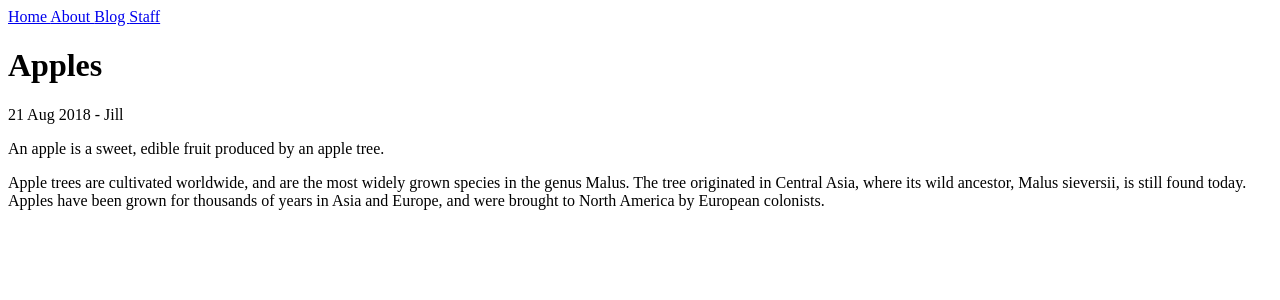
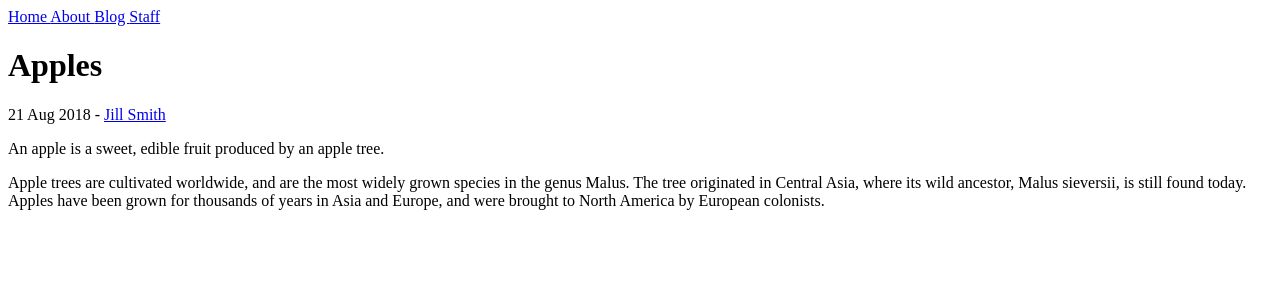
Before and after one commit to calvintan/calvintan.github.io, a Jekyll site: the page built from _posts/2018-08-21-apples.md, in a window 1280 px wide. Shown: the top 300 px of the page. Built offline with Jekyll 4.4.1, drawn with Linux system fonts in a browser that asks for light colours.

Commit message:
Link the respective author page to the post, and vice-versa

```diff
--- a/_layouts/post.html
+++ b/_layouts/post.html
@@ -2,6 +2,14 @@
 layout: default
 ---
 <h1>{{page.title}}</h1>
-<p>{{page.date | date_to_string}} - {{page.author | capitalize}}</p>
+
+{% assign author = site.authors | where: 'short_name', page.author | first %}
+
+<p>
+  {{page.date | date_to_string}}
+  {% if author %}
+     - <a href="{{author.url}}">{{author.name}}</a>
+  {% endif %}
+</p>
 
 {{content}}
```
Also changed, not shown: _layouts/author.html (+12 -0 lines).
